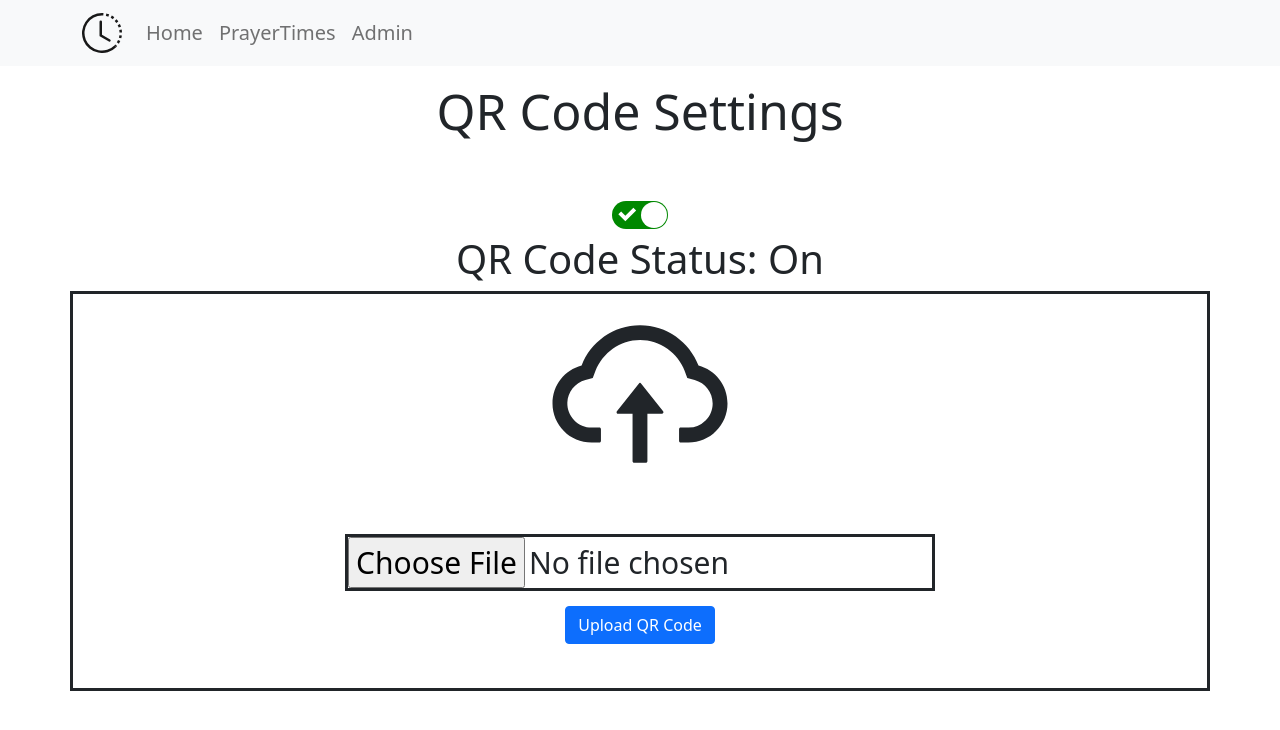
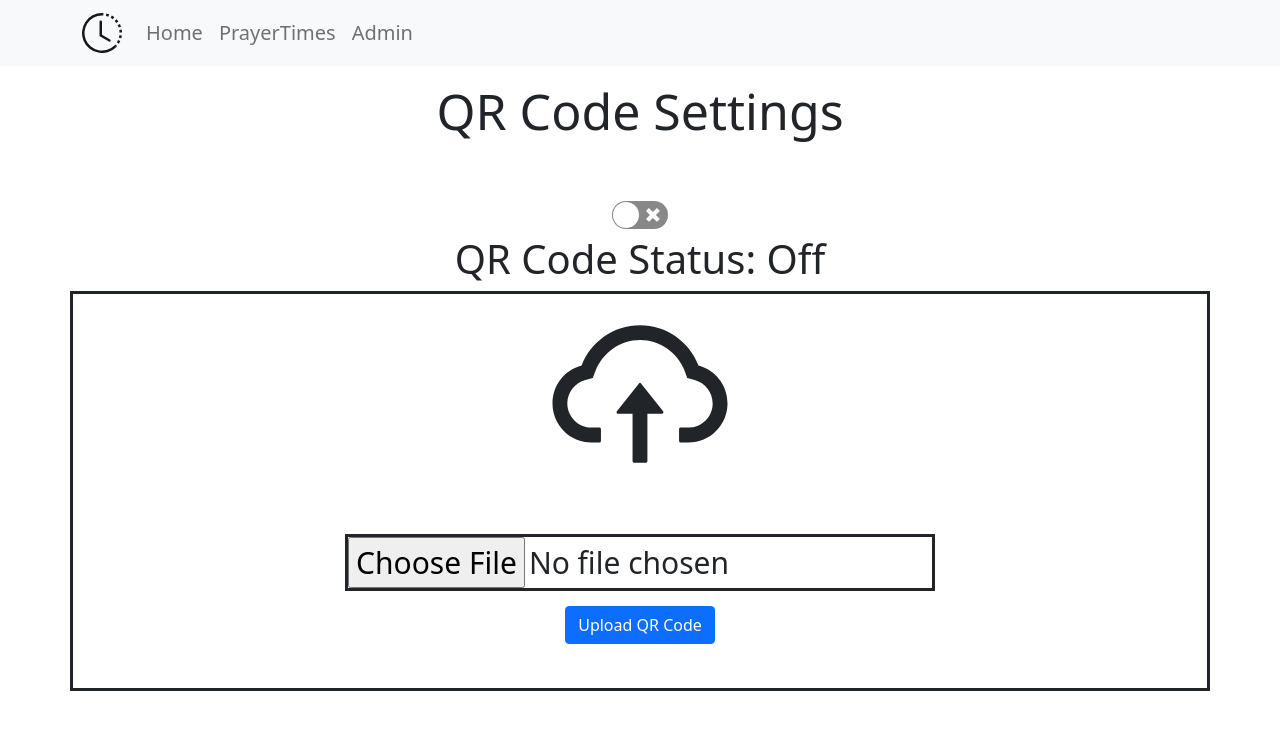
Before and after one commit to HabibAli786/my-digital-prayer-display, a React (Create React App) app: page /#/QRCode in a window 1280 px wide. Shown: the top 730 px of the page. Built offline with nearby package versions, Linux system fonts and the light colour scheme.

Commit message:
qr code implemented with redux

```diff
--- a/src/components/QRCode/QRCode.js
+++ b/src/components/QRCode/QRCode.js
@@ -5,7 +5,7 @@ import { AiOutlineCloudUpload } from "react-icons/ai";
 import { connect } from "react-redux";
 import Switch from "react-switch";
 import Header from "../Header/Header";
-import { set_qrToggle } from "../Redux/actions/prayertimesAction";
+import { set_qrToggle } from "../Redux/actions/qrCodeAction";
 
 import './QRCode.css'
 
@@ -13,11 +13,11 @@ function QRCode(props) {
 
     const { qr_toggle, set_qrToggle } = props
 
-    const [checked, setChecked] = useState({ checked: false })
+    const [checked, setChecked] = useState(false)
 
     const handleChange = (nextChecked) => {
         setChecked(nextChecked)
-        set_qrToggle(true)
+        set_qrToggle(nextChecked)
     }
 
     const [file, setFile] = useState(null)
@@ -45,7 +45,7 @@ function QRCode(props) {
 
     useEffect(() => {
         console.log(qr_toggle)
-        setChecked({...checked, qr_toggle})
+        // setChecked({...checked, qr_toggle})
     }, [])
 
 
@@ -85,7 +85,7 @@ function QRCode(props) {
 }
 
 const matchStateToProps = state => ({
-    qr_toggle : state.prayertimes.qr_toggle,
+    qr_toggle : state.qrCode.qr_toggle,
   })
 
 const mapDispatchToProps = (dispatch) => {
--- a/src/components/Redux/reducers/prayertimesReducer.js
+++ b/src/components/Redux/reducers/qrCodeReducer.js
@@ -2,7 +2,7 @@ const init = {
     qr_toggle: false
 }
 
-const prayertimesReducer = (state = init, action) => {
+const qrCodeReducer = (state = init, action) => {
     // console.log(action.payload)
     switch(action.type) {
         case 'SET_QR_TOGGLE':
@@ -15,4 +15,4 @@ const prayertimesReducer = (state = init, action) => {
     }
 }
 
-export default prayertimesReducer;
+export default qrCodeReducer;
--- a/src/root-reducer.js
+++ b/src/root-reducer.js
@@ -1,7 +1,7 @@
 import { combineReducers } from 'redux';
 import authReducer from './components/Redux/reducers/authReducer';
 import notificationReducer from './components/Redux/reducers/notificationReducer';
-import prayertimesReducer from './components/Redux/reducers/prayertimesReducer';
+import qrCodeReducer from './components/Redux/reducers/qrCodeReducer';
 
 // const persistConfig = {
 //     key: 'root',
@@ -12,7 +12,7 @@ import prayertimesReducer from './components/Redux/reducers/prayertimesReducer';
 const rootReducers = combineReducers({
     admin : authReducer,
     notifi: notificationReducer,
-    prayertimes: prayertimesReducer
+    qrCode: qrCodeReducer
 })
 
 export default rootReducers
```
Also changed, not shown: src/components/Redux/actions/qrCodeAction.js (renamed from src/components/Redux/actions/prayertimesAction.js).
